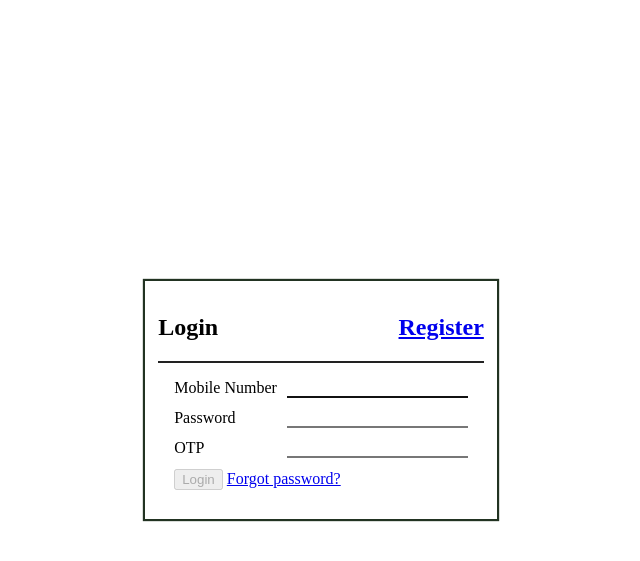
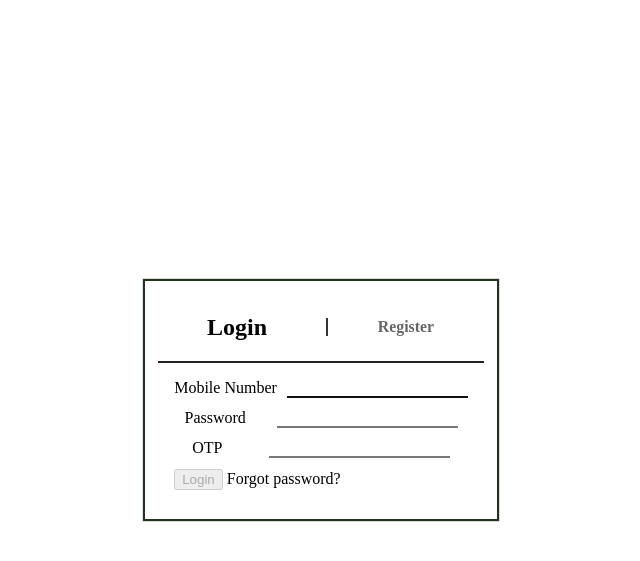
Before and after one commit to Incognitosin01/User_registration, a Django app: template Internship_task/Home/templates/html/login.html in a window 1280 px wide. Shown: the top 561 px of the page, without its empty margins (319-959 px from the left). Run offline with Django 3.2, Linux system fonts and the light colour scheme; the template is opened without the code that fills it, so the values that code supplies are empty.

Commit message:
different login | register

```diff
--- a/Internship_task/Home/static/login.css
+++ b/Internship_task/Home/static/login.css
@@ -1,5 +1,6 @@
 *, *::after, *::before{ box-sizing: border-box; transition: all .5s linear}
 body{margin: 0; display: flex; min-height: 100vh; justify-content: center; align-items: center}
+:any-link{text-decoration: none; color: inherit;}
 
 main{
     display: flex;
@@ -11,7 +12,11 @@ main{
     box-shadow: 0 0 1px 2px #232;
 }
 
-main>div, main>form>label{display: flex;justify-content: space-between;gap: 10px}
+main>div, main>form>label{display: flex;justify-content: space-around;gap: 10px}
+main h2{height: 100%; width: 50%; text-align: center}
+main h2:not(.active){color: rgba(0, 0, 0, .6); border-left: 2px solid #333; font-size: .99em; align-self: center}
+main h2:not(.active):hover{color: rgb(0, 0, 200);text-decoration: underline}
+
 main>form{display: flex;flex-flow: column; border-top: 2px solid #222; padding: 1em}
 main>form>label{margin-bottom: .7em}
 label>input{border: none; outline: none; border-bottom: 2px solid #777}
--- a/Internship_task/Home/templates/html/login.html
+++ b/Internship_task/Home/templates/html/login.html
@@ -11,9 +11,9 @@
     {# TODO: Replace # with register url#}
     <div><h2 class="active">Login</h2><h2><a href="#">Register</a></h2></div>
     <form method="post" autocomplete="off">
-        <label for="contact"><span>Mobile Number</span><input type="tel" name="contact" required autofocus autocomplete="off"></label>
-        <label for="password"><span>Password</span><input type="password" name="password" required autocomplete="off"></label>
-        <label for="otp" class="hidden"><span>OTP</span><input type="number" name="otp" required autocomplete="off"></label>
+        <label for="contact"><span>Mobile Number</span><input type="tel" name="contact" required autofocus="autofocus"></label>
+        <label for="password"><span>Password</span><input type="password" name="password" required></label>
+        <label for="otp" class="hidden"><span>OTP</span><input type="number" name="otp" required></label>
 
         <div>
         <input type="submit" value="Login" disabled>
```
